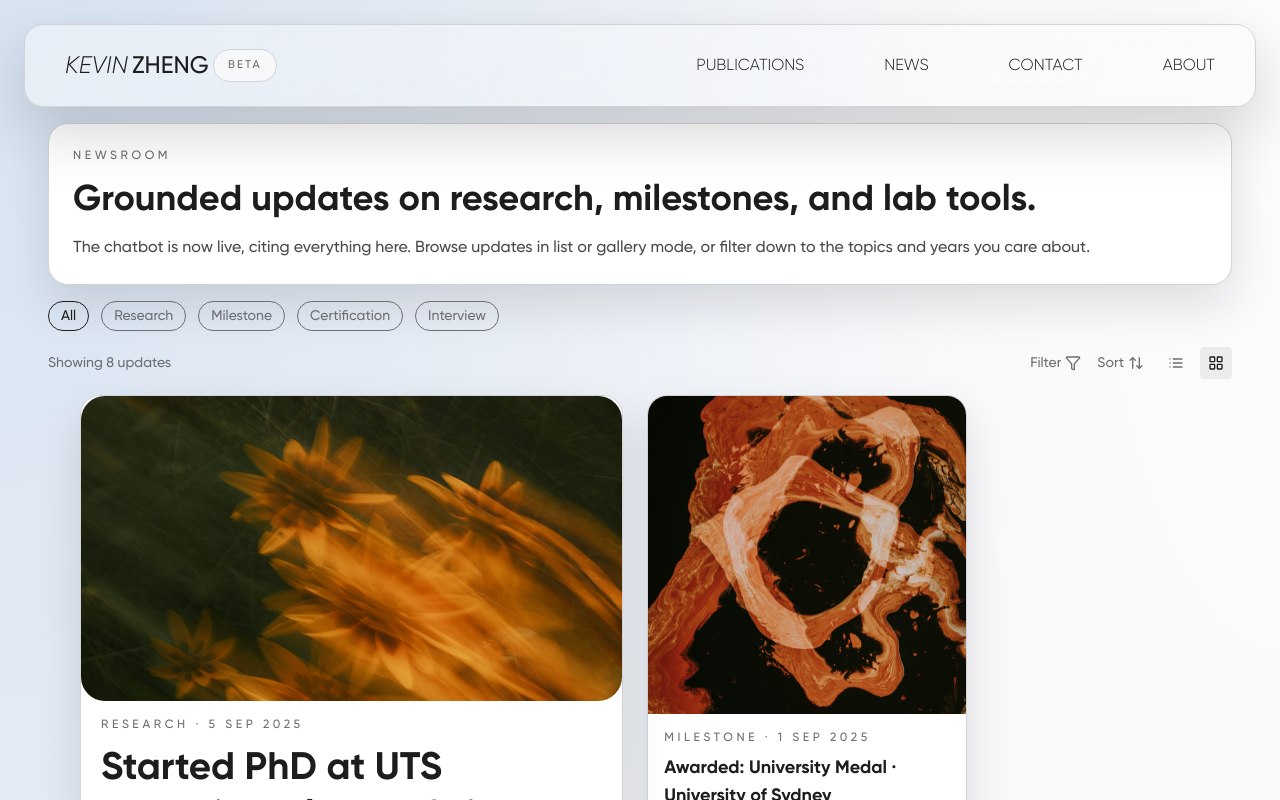
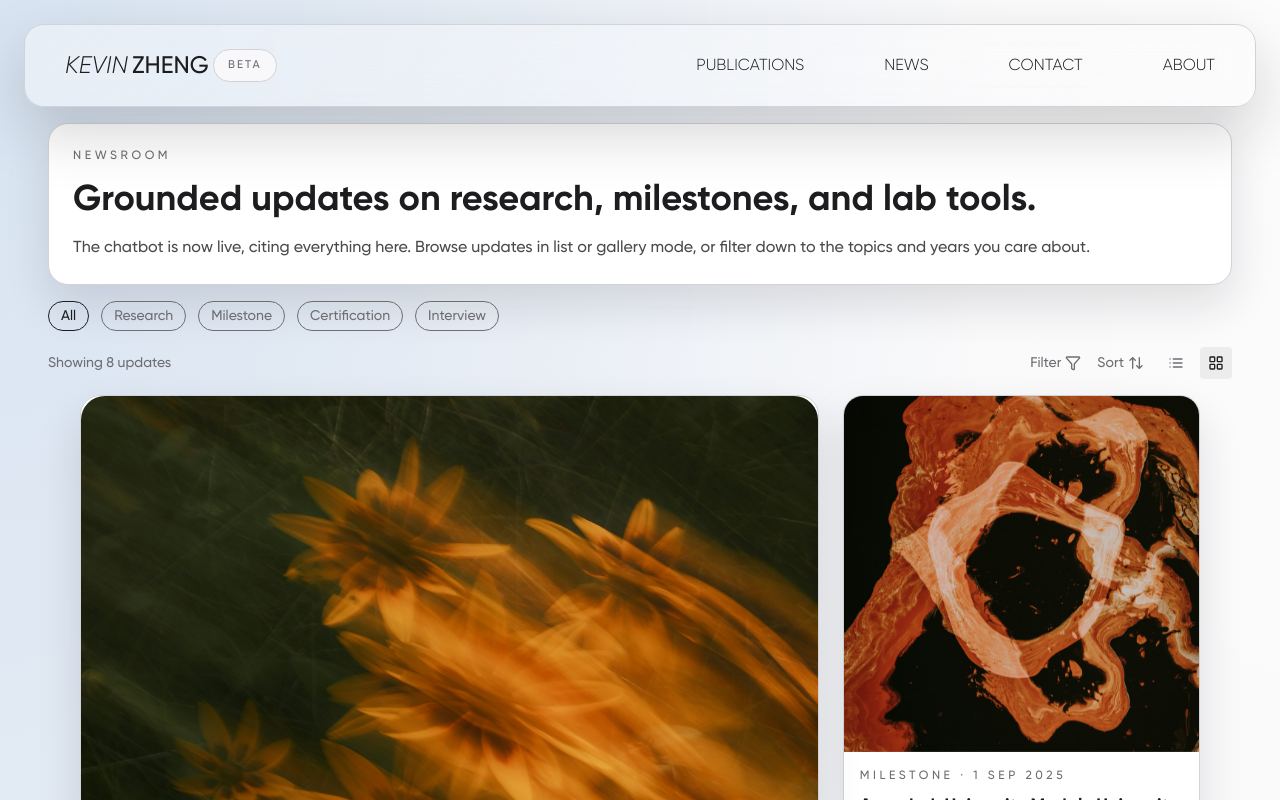
Before and after one commit to kyxzhe/kyxzhe.github.io, a Next.js app: page /news in a window 1280 px wide. Both pictures are taken after a click on the button 1216 px from the left and 363 px from the top of the page. Shown: the top 800 px of the page. Built offline with nearby package versions, Linux system fonts and the light colour scheme.

Commit message:
style: switch news grid to 12-column layout

```diff
--- a/src/app/news/page.tsx
+++ b/src/app/news/page.tsx
@@ -118,10 +118,10 @@ const renderListRow = (item: NewsItem) => {
     const remainingItems = secondaryItems.slice(3);
     return (
       <div className="flex flex-col gap-10 w-full max-w-6xl mx-auto px-4">
-      <div className="grid gap-6 lg:grid-cols-[minmax(0,0.7fr)_320px] items-start">
+      <div className="grid gap-6 lg:grid-cols-12 items-start">
         {heroItem && (
-          <article className="surface-card flex flex-col gap-4 lg:sticky lg:top-16">
-            <div className="relative w-full aspect-[16/9] min-h-[240px] rounded-[24px] overflow-hidden">
+          <article className="surface-card flex flex-col gap-4 lg:col-span-8 lg:sticky lg:top-12">
+            <div className="relative w-full aspect-[5/3] min-h-[240px] rounded-[24px] overflow-hidden">
               <Image src={heroItem.cover} alt={heroItem.title} fill sizes="(max-width:1024px) 100vw, 60vw" className="object-cover" />
             </div>
             <div className="px-5 pb-5 flex flex-col gap-3">
@@ -138,7 +138,7 @@ const renderListRow = (item: NewsItem) => {
             </div>
           </article>
         )}
-        <div className="flex flex-col gap-4">
+        <div className="flex flex-col gap-4 lg:col-span-4">
           {columnItems.map((item) => (
             <Link
               key={item.id}
@@ -170,7 +170,7 @@ const renderListRow = (item: NewsItem) => {
         </div>
       </div>
       {remainingItems.length > 0 && (
-        <div className="grid grid-cols-2 md:grid-cols-3 gap-4">
+        <div className="grid grid-cols-2 md:grid-cols-3 lg:grid-cols-12 gap-4">
           {remainingItems.map((item) => (
             <motion.div
               key={item.id}
@@ -178,7 +178,7 @@ const renderListRow = (item: NewsItem) => {
               initial="hidden"
               animate="visible"
               whileHover={{ y: -6, boxShadow: "0 20px 45px rgba(0,0,0,0.12)" }}
-              className="surface-card overflow-hidden"
+              className="surface-card overflow-hidden lg:col-span-4"
             >
               <div className="relative w-full pb-[100%]">
                 <Image src={item.cover} alt={item.title} fill sizes="(max-width:1024px) 100vw, 320px" className="object-cover" />
```
